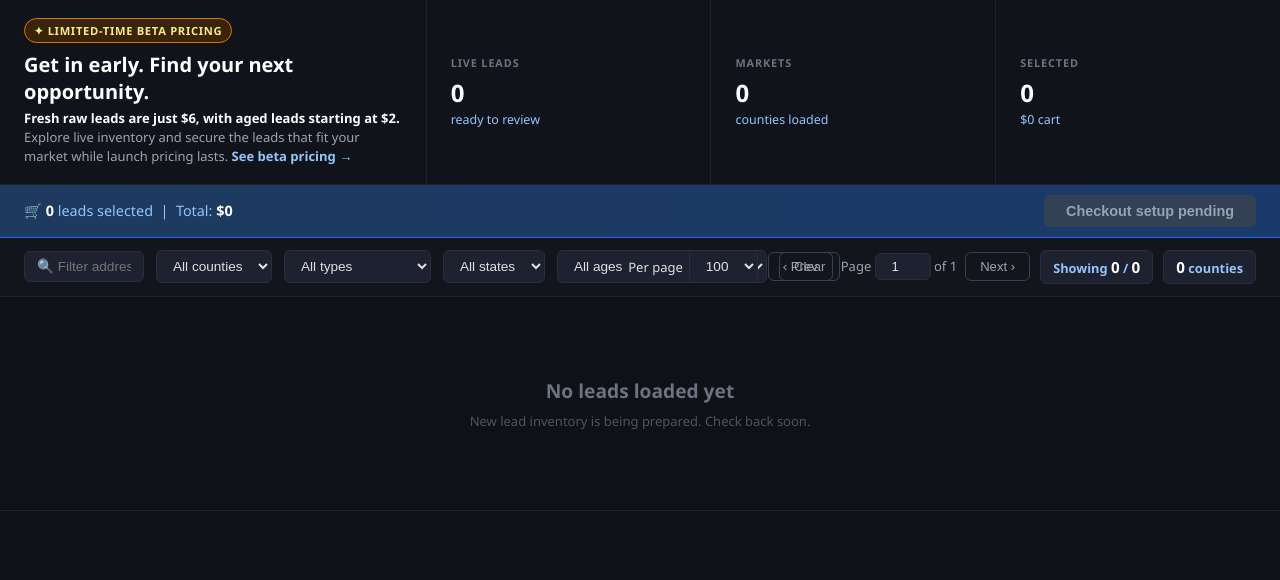
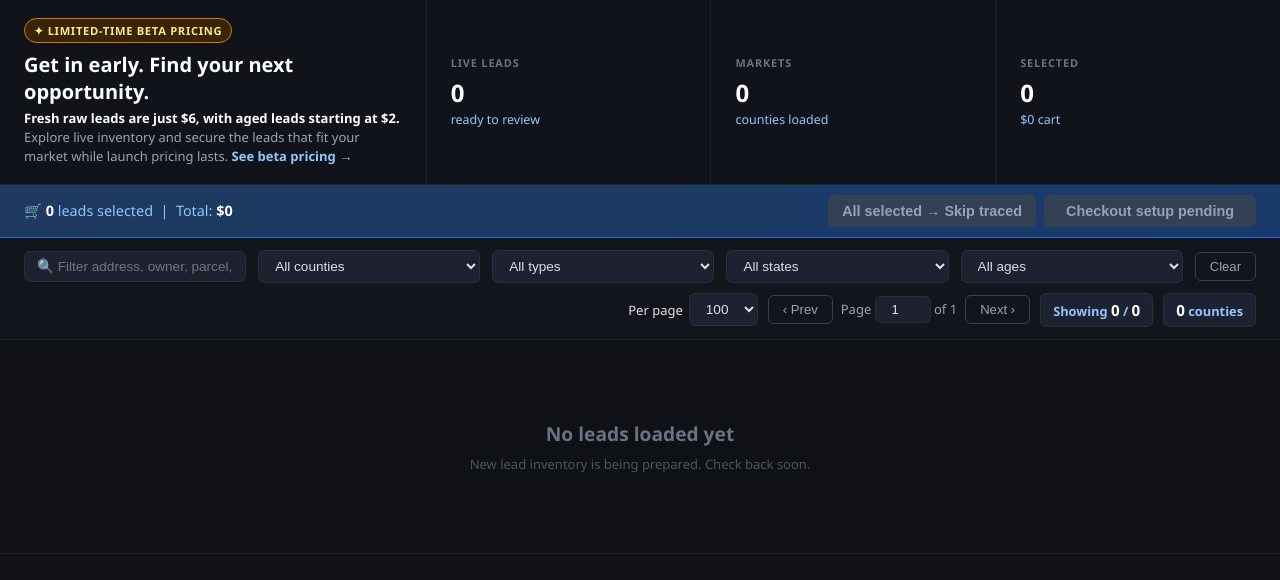
Before and after one commit to 145brice/Tax-Delinquencies, a Flask app: page / in a window 1280 px wide. Shown: the part 56-636 px from the top of the page. Run offline with Flask 3, Linux system fonts and the light colour scheme; data comes from the database, SQL or seed files in the repository; data that the repository does not hold is empty; some libraries are stand-ins or nearby versions.

Commit message:
Fix toolbar overlap and expose bulk mode

```diff
--- a/templates/index.html
+++ b/templates/index.html
@@ -119,18 +119,15 @@
             background: #13151c;
             border-bottom: 1px solid #1e2130;
             padding: 12px 24px;
-            display: flex; gap: 12px; flex-wrap: nowrap; align-items: center;
+            display: grid; grid-template-columns: minmax(0, 1fr); gap: 10px;
         }
         .toolbar-left {
-            display: flex; gap: 12px; flex-wrap: nowrap; align-items: center;
-            flex: 1 1 auto; min-width: 0;
+            display: flex; gap: 12px; flex-wrap: wrap; align-items: center;
+            min-width: 0;
         }
         .toolbar-right {
-            display: flex; gap: 10px; align-items: center;
-            flex: 0 0 auto; margin-left: auto;
-        }
-        @media (max-width: 1100px) {
-            .toolbar, .toolbar-left { flex-wrap: wrap; }
+            display: flex; gap: 10px; align-items: center; flex-wrap: wrap;
+            justify-content: flex-end; min-width: 0;
         }
         .toolbar input[type=text], .toolbar select {
             background: #1e2130;
@@ -143,7 +140,8 @@
         }
         .toolbar input[type=text]:focus, .toolbar select:focus { border-color: #3b82f6; }
         .toolbar input[type=text] { width: 280px; flex: 1 1 140px; min-width: 120px; }
-        .toolbar-left select, .toolbar-left .btn-clear { flex: 0 0 auto; }
+        .toolbar-left select { flex: 1 1 140px; min-width: 120px; max-width: 240px; }
+        .toolbar-left .btn-clear { flex: 0 0 auto; }
         .stat-pill {
             background: #1e2130;
             border: 1px solid #2a2d3a;
@@ -379,8 +377,8 @@
         <span class="wallet-chip" id="wallet-chip" style="display:none;">&#128179; Credits: <strong>$<span id="wallet-balance">0</span></strong></span>
     </div>
     <div class="cart-actions">
-        <button class="btn-checkout btn-bulk-mode" id="bulk-mode-btn" onclick="toggleAllSelectedModes()" style="display:none;">
-            All &rarr; Skip traced
+        <button class="btn-checkout btn-bulk-mode" id="bulk-mode-btn" onclick="toggleAllSelectedModes()" disabled title="Select leads to change them all at once">
+            All selected &rarr; Skip traced
         </button>
         <button class="btn-checkout btn-cart-detail" id="cart-detail-btn" onclick="toggleCartDetail()" style="display:none;" aria-expanded="false">
             Review selected
@@ -917,9 +915,11 @@
         detailBtn.textContent = `${cartDetailOpen ? 'Hide' : 'Review'} selected (${count})`;
         detailBtn.setAttribute('aria-expanded', String(cartDetailOpen));
         const allSkipTraced = allSelectedAreSkipTraced();
-        bulkModeBtn.style.display = count ? 'inline-block' : 'none';
-        bulkModeBtn.textContent = allSkipTraced ? 'All → Raw' : 'All → Skip traced';
-        bulkModeBtn.title = allSkipTraced ? 'Change every selected lead to raw' : 'Change every selected lead to skip traced';
+        bulkModeBtn.disabled = !count;
+        bulkModeBtn.textContent = allSkipTraced ? 'All selected → Raw' : 'All selected → Skip traced';
+        bulkModeBtn.title = count
+            ? (allSkipTraced ? 'Change every selected lead to raw' : 'Change every selected lead to skip traced')
+            : 'Select leads to change them all at once';
         lines.innerHTML = [...selectedIds].map(id => {
             const l = byId[id];
             if (!l) return '';
```
